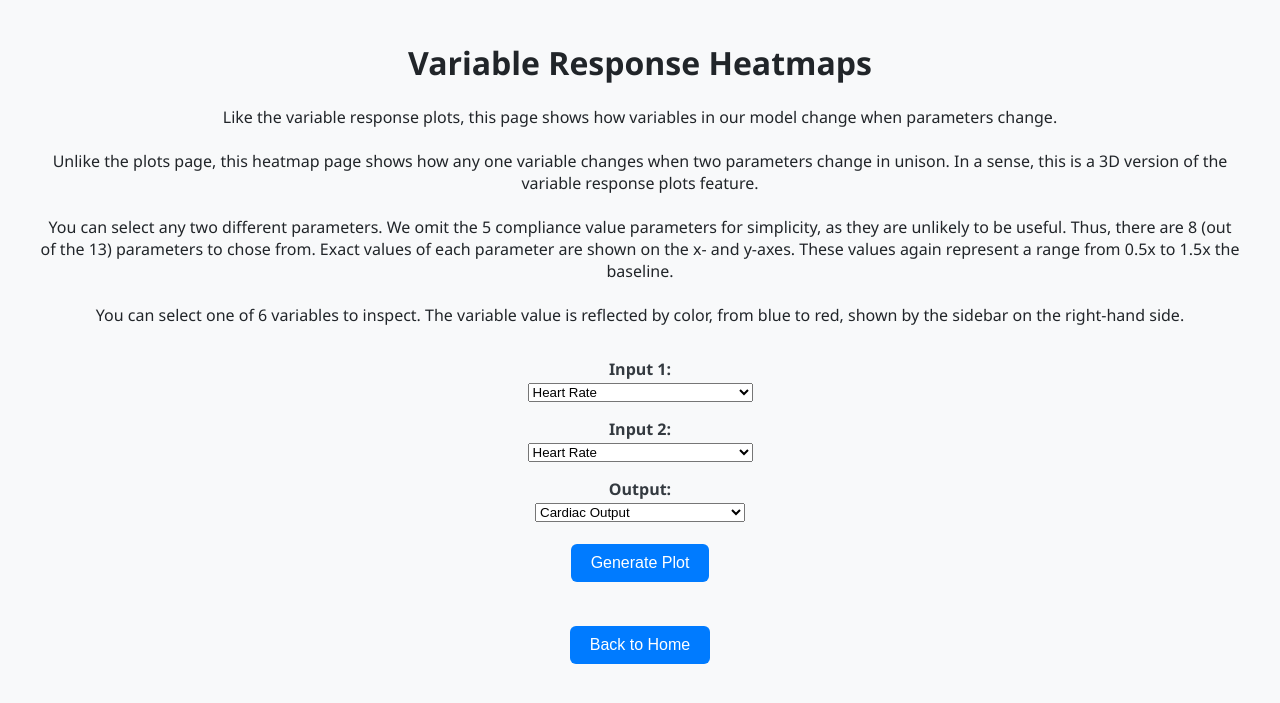
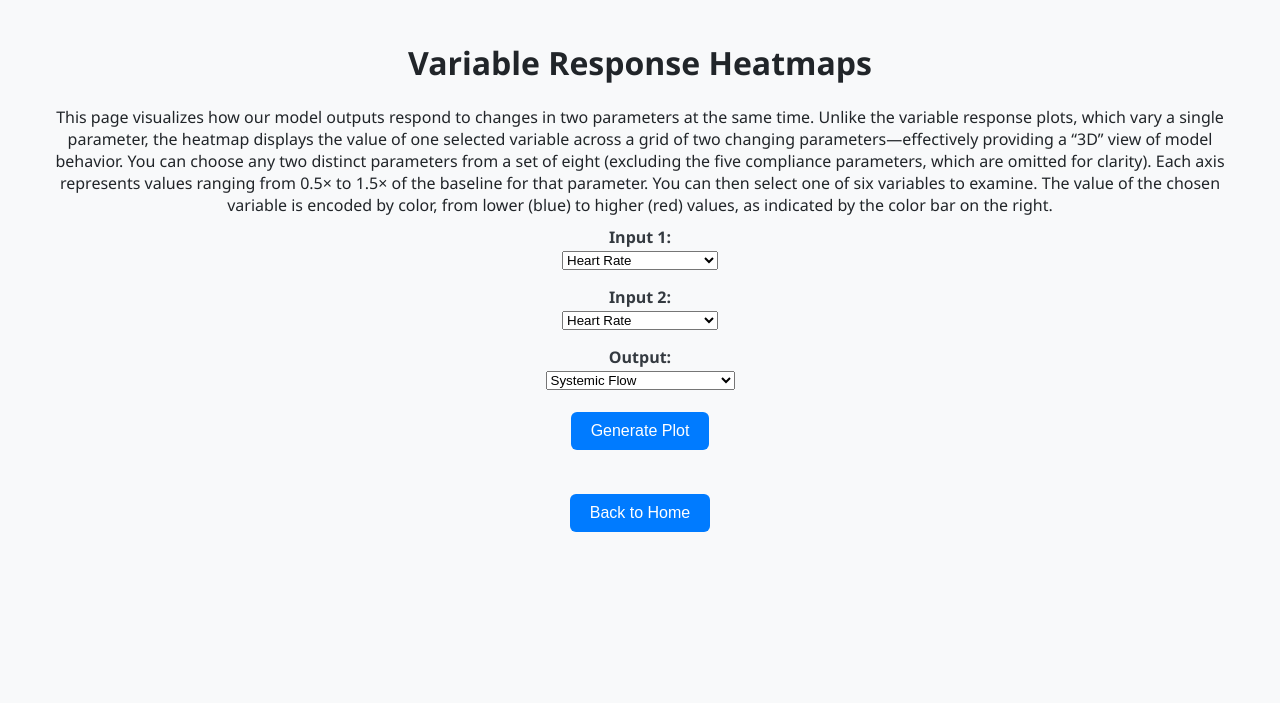
Before and after one commit to vikramshah-01/CMOR_Capstone_2025-2026, a Flask app: page /heatmap_page in a window 1280 px wide. Shown: the top 703 px of the page. Run offline with Flask 3, Linux system fonts and the light colour scheme.

Commit message:
heatmap + descriptions

```diff
--- a/app.py
+++ b/app.py
@@ -135,19 +135,17 @@ def generate_custom_plot():
     output = request.args.get('output')
 
     baseline_values = {
-        "HR": 100,    # Heart Rate (beats/min)
-        "UVR": 45,    # Upper Vascular Resistance (Wood Units)
-        "LVR": 35,    # Lower Vascular Resistance (Wood Units)
-        "PVR": 10,    # Pulmonary Vascular Resistance (Wood Units)
-        "S_sa": 0.99, # Systemic Artery Saturation (%)
-        "Hb": 15,     # Hemoglobin (g/dL)
-        "CVO2u": 70,  # Upper Body Oxygen Consumption (mL O2/min)
-        "CVO2l": 50,  # Lower Body Oxygen Consumption (mL O2/min)
-        "C_d": 2 / 100,  # Compliance at Diastole
-        "C_s": 0.01 / 100,  # Compliance at Systole
-        "C_sa": 1 / 135,  # Compliance of Systemic Artery/Total Blood Volume
-        "C_pv": 30 / 135, # Compliance of Pulmonary Vein/Total Blood Volume
-        "C_pa": 2 / 135   # Compliance of Pulmonary Artery/Total Blood Volume
+            "HR": 100,
+            "C_dia": 0.02,
+            "C_sys": 0.01,
+            "C_A": 1/135,
+            "C_V": 30/135,
+            "R_p": 10,
+            "R_s": 80,
+            "V_total": 5.0,
+            "EF": 0.55,
+            "Hb": 15,
+            "CVO2": 200,
     }
 
     # Initial guesses for solvers
@@ -168,19 +166,38 @@ def generate_custom_plot():
             params[input1] = val1
             params[input2] = val2
 
-            # # Solve for flows and oxygen saturation
-            # try:
-            #     results = complete_results(
-            #         params["UVR"], params["LVR"], params["PVR"], params["HR"],
-            #         params["C_d"], params["C_s"], params["C_sa"], params["C_pv"], params["C_pa"],
-            #         z0_flows, params["S_sa"], params["CVO2u"], params["CVO2l"], params["Hb"], z0_sat
-            #     )
+            # Solve Norwood model
+            Q_s, Q_p, P_a, P_v = flow_pressure_solver_1(
+                params["C_dia"],
+                params["C_sys"],
+                params["C_A"],
+                params["C_V"],
+                params["HR"],
+                params["R_p"],
+                params["R_s"],
+                params["V_total"]
+)
 
-            #     # Store the result in the grid
-            #     Z[j, i] = results[output]
+            # Compute saturation if needed
+            if output in ["S_m", "S_sv", "D20"]:
+                S_m, S_sv, D20 = saturation_solver(
+                    Q_s, Q_p, params["Hb"], params["CVO2"]
+                )
+            if output == "Q_s":
+                Z[j, i] = Q_s
+            elif output == "Q_p":
+                Z[j, i] = Q_p
+            elif output == "P_a":
+                Z[j, i] = P_a
+            elif output == "P_v":
+                Z[j, i] = P_v
+            elif output == "S_m":
+                Z[j, i] = S_m
+            elif output == "S_sv":
+                Z[j, i] = S_sv
+            elif output == "D20":
+                Z[j, i] = D20
 
-            # except Exception as e:
-            #     Z[j, i] = np.nan  # If the solver fails, store NaN
 
     # Plot the heatmap
     plt.figure(figsize=(10, 7.5))
--- a/templates/conditions_page.html
+++ b/templates/conditions_page.html
@@ -8,7 +8,7 @@
 </head>
 <body class="three-column-layout">
     <h1>Simulate Clinical Conditions</h1>
-    <p>This page allows you to simulate common clinical conditions in Fontan patients. The adjustable parameters reflect physiological factors that can be influenced by clinical interventions such as milrinone, epinephrine, and vasodilators. After making any desired adjustments, click Submit. The resulting table compares patient vitals with and without the selected condition, helping to visualize the physiological effects of common clinical conditions more clearly.</p>
+    <p>This page allows you to simulate common clinical conditions in Norwood Circulation patients. The adjustable parameters reflect physiological factors that can be influenced by clinical interventions such as milrinone, epinephrine, and vasodilators. After making any desired adjustments, click Submit. The resulting table compares patient vitals with and without the selected condition, helping to visualize the physiological effects of common clinical conditions more clearly.</p>
 
     <!--Buttons for Preset Conditions-->
     <div class="button-container">
--- a/templates/heatmap_page.html
+++ b/templates/heatmap_page.html
@@ -10,16 +10,13 @@
 </head>
 <body>
     <h1>Variable Response Heatmaps</h1>
-    <p> Like the variable response plots, this page shows how variables in our model change when parameters change.<br><br>
+    <p> This page visualizes how our model outputs respond to changes in two parameters at the same time.
 
-        Unlike the plots page, this heatmap page shows how any one variable changes when two parameters change in unison.
-        In a sense, this is a 3D version of the variable response plots feature.<br><br>
+        Unlike the variable response plots, which vary a single parameter, the heatmap displays the value of one selected variable across a grid of two changing parameters—effectively providing a “3D” view of model behavior.
 
-        You can select any two different parameters. We omit the 5 compliance value parameters for simplicity, as they are unlikely to be useful.
-        Thus, there are 8 (out of the 13) parameters to chose from. Exact values of each parameter are shown on the x- and y-axes.
-         These values again represent a range from 0.5x to 1.5x the baseline. <br><br>
+        You can choose any two distinct parameters from a set of eight (excluding the five compliance parameters, which are omitted for clarity). Each axis represents values ranging from 0.5× to 1.5× of the baseline for that parameter.
 
-        You can select one of 6 variables to inspect. The variable value is reflected by color, from blue to red, shown by the sidebar on the right-hand side. <br><br>
+        You can then select one of six variables to examine. The value of the chosen variable is encoded by color, from lower (blue) to higher (red) values, as indicated by the color bar on the right.
 
     </p>
 
@@ -32,13 +29,16 @@
                 <label for="inputDropdown1">Input 1:</label>
                 <select id="inputDropdown1">
                     <option value="HR">Heart Rate</option>
-                    <option value="UVR">Upper Vascular Resistance</option>
-                    <option value="LVR">Lower Vascular Resistance</option>
-                    <option value="PVR">Pulmonary Vascular Resistance</option>
-                    <option value="S_sa">Systemic Artery Saturation</option>
+                    <option value="C_dia">Diastolic Compliance</option>
+                    <option value="C_sys">Systolic Compliance</option>
+                    <option value="C_A">Arterial Compliance</option>
+                    <option value="C_V">Venous Compliance</option>
+                    <option value="R_p">Pulmonary Resistance</option>
+                    <option value="R_s">Systemic Resistance</option>
+                    <option value="V_total">Total Blood Volume</option>
+                    <option value="EF">Ejection Fraction</option>
                     <option value="Hb">Hemoglobin</option>
-                    <option value="CVO2u">Upper Body Oxygen Consumption</option>
-                    <option value="CVO2l">Lower Body Oxygen Consumption</option>
+                    <option value="CVO2">Oxygen Consumption</option>
                 </select>
             </div>
             <br>
@@ -47,13 +47,16 @@
                 <label for="inputDropdown2">Input 2:</label>
                 <select id="inputDropdown2">
                     <option value="HR">Heart Rate</option>
-                    <option value="UVR">Upper Vascular Resistance</option>
-                    <option value="LVR">Lower Vascular Resistance</option>
-                    <option value="PVR">Pulmonary Vascular Resistance</option>
-                    <option value="S_sa">Systemic Artery Saturation</option>
+                    <option value="C_dia">Diastolic Compliance</option>
+                    <option value="C_sys">Systolic Compliance</option>
+                    <option value="C_A">Arterial Compliance</option>
+                    <option value="C_V">Venous Compliance</option>
+                    <option value="R_p">Pulmonary Resistance</option>
+                    <option value="R_s">Systemic Resistance</option>
+                    <option value="V_total">Total Blood Volume</option>
+                    <option value="EF">Ejection Fraction</option>
                     <option value="Hb">Hemoglobin</option>
-                    <option value="CVO2u">Upper Body Oxygen Consumption</option>
-                    <option value="CVO2l">Lower Body Oxygen Consumption</option>
+                    <option value="CVO2">Oxygen Consumption</option>
                 </select>
             </div>
             <br>
@@ -61,12 +64,13 @@
             <div class="dropdown-container">
                 <label for="outputDropdown">Output:</label>
                 <select id="outputDropdown">
-                    <option value="Q_v">Cardiac Output</option>
-                    <option value="Q_u">Blood Flow into the Upper Body</option>
-                    <option value="Q_l">Blood Flow into the Lower Body</option>
-                    <option value="Q_p">Blood Flow into the Lungs</option>
-                    <option value="P_sa">Pressure of the Systemic Artery</option>
-                    <option value="OER">Oxygen Extraction Ratio</option>
+                    <option value="Q_s">Systemic Flow</option>
+                    <option value="Q_p">Pulmonary Flow</option>
+                    <option value="P_a">Arterial Pressure</option>
+                    <option value="P_v">Venous Pressure</option>
+                    <option value="S_m">Mixed Saturation</option>
+                    <option value="S_sv">Systemic Venous Saturation</option>
+                    <option value="D20">Oxygen Delivery</option>
                 </select>
             </div>
         </div>
--- a/templates/index.html
+++ b/templates/index.html
@@ -49,8 +49,8 @@
 <body>
 
     <div class="home-content">
-        <h1>Welcome to Our Fontan Circulation Simulator</h1>
-        <p>This website simulates the hemodynamics of patients with Fontan physiology. The diagram below provides an overview of this unique circulatory configuration. Click on each component to explore a more detailed description.
+        <h1>Welcome to Our Norwood Circulation Simulator</h1>
+        <p>This website simulates the hemodynamics of patients with heart deformities resulting in a lack of functionality in one side of the heart. The diagram below provides an overview of this unique circulatory configuration. Click on each component to explore a more detailed description.
         </p>
 
         <div class="button-container">
```
